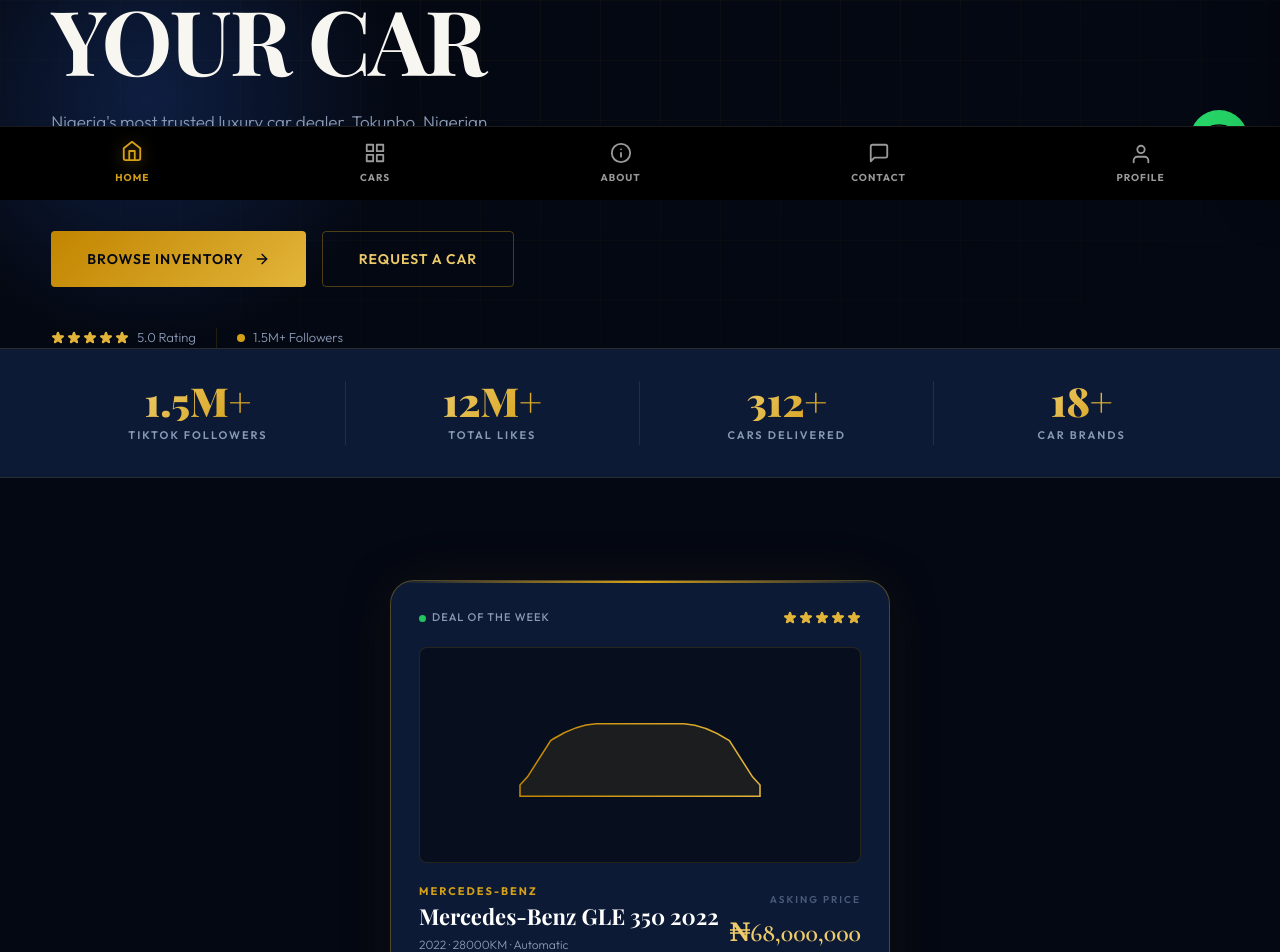
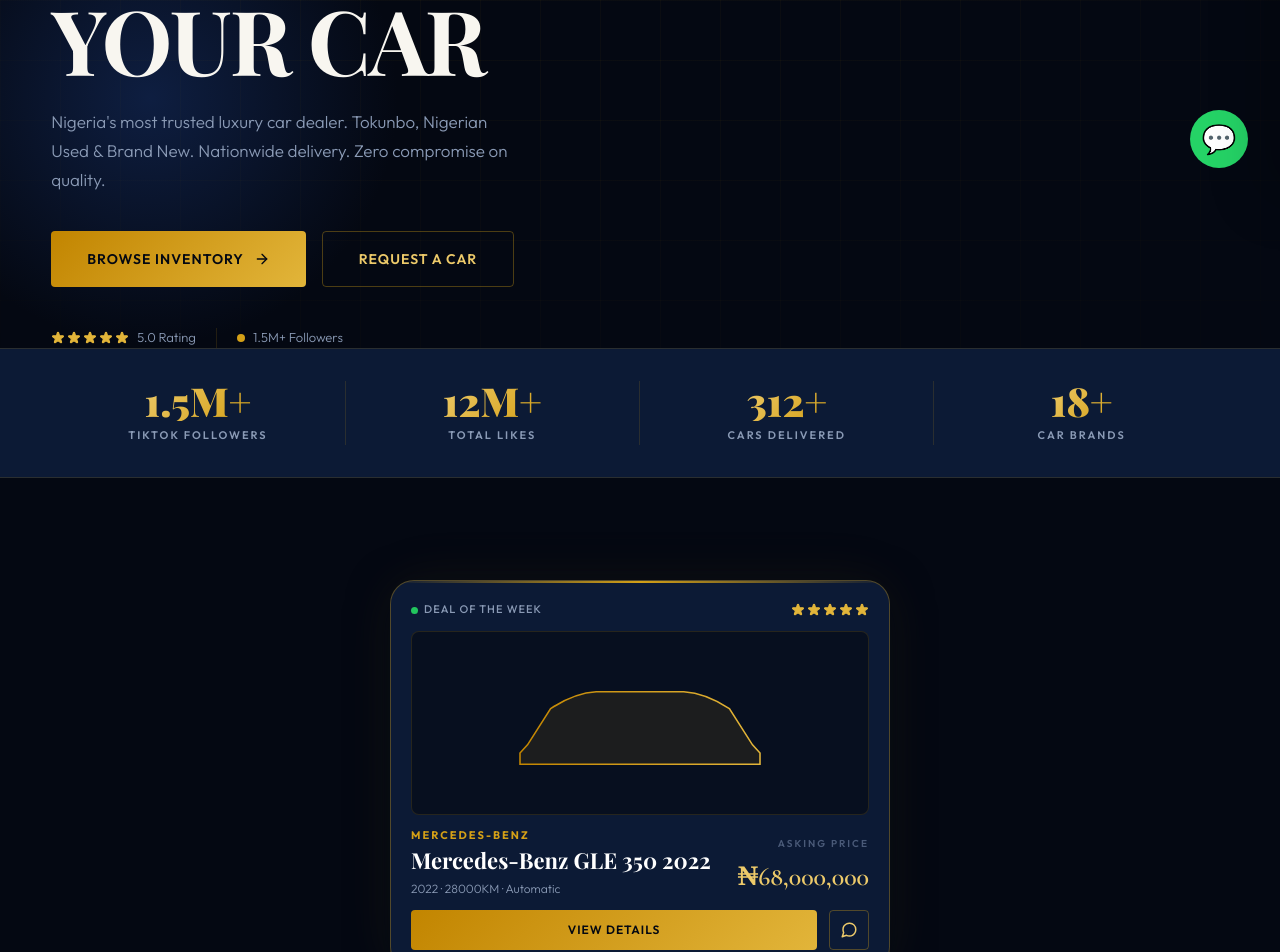
Before and after one commit to Muhamzy-ui/sarkinmota01, a React (Vite) app in the folder sarikin mota/: page / in a window 1280 px wide. Shown: the part 600-1552 px from the top of the page. Built offline with nearby package versions, Linux system fonts and the light colour scheme; no server answers; a web font is replaced by a local one.

Commit message:
fix: bottom nav visibility and compact deal card

```diff
--- a/sarikin mota/src/components/BottomNav.module.css
+++ b/sarikin mota/src/components/BottomNav.module.css
@@ -3,7 +3,7 @@
   bottom: 0; left: 0; right: 0;
   height: 74px;
   background: #000000; /* Solid Black */
-  display: flex;
+  display: none; /* Fixed: HIDDEN ON DESKTOP */
   align-items: center;
   justify-content: space-around;
   padding: 0 10px;
--- a/sarikin mota/src/index.css
+++ b/sarikin mota/src/index.css
@@ -9,7 +9,7 @@
 
 @media (max-width: 768px) {
   body {
-    padding-bottom: 74px !important; /* Space for BottomNav */
+    padding-bottom: 90px !important; /* Increased Space for BottomNav */
   }
 }
 
--- a/sarikin mota/src/pages/Home.module.css
+++ b/sarikin mota/src/pages/Home.module.css
@@ -116,7 +116,7 @@
   background: var(--navy-800);
   border: 1px solid var(--border-strong);
   border-radius: var(--radius-xl);
-  padding: 28px;
+  padding: 20px;
   box-shadow: var(--shadow-card), 0 0 60px rgba(212,160,23,0.08);
   position: relative;
   overflow: hidden;
@@ -131,7 +131,7 @@
 
 .heroCardTop {
   display: flex; justify-content: space-between; align-items: center;
-  margin-bottom: 20px;
+  margin-bottom: 12px;
 }
 .heroCardLive {
   display: flex; align-items: center; gap: 6px;
@@ -147,8 +147,8 @@
 .heroCarVisual {
   background: var(--navy-900);
   border-radius: var(--radius-md);
-  padding: 32px 20px;
-  margin-bottom: 20px;
+  padding: 16px 12px;
+  margin-bottom: 12px;
   border: 1px solid var(--border);
   display: flex; align-items: center; justify-content: center;
 }
@@ -156,7 +156,7 @@
 
 .heroCardInfo {
   display: flex; justify-content: space-between; align-items: flex-end;
-  margin-bottom: 20px;
+  margin-bottom: 12px;
 }
 .heroCarBrand {
   font-size: 11px; font-weight: 700;
```
